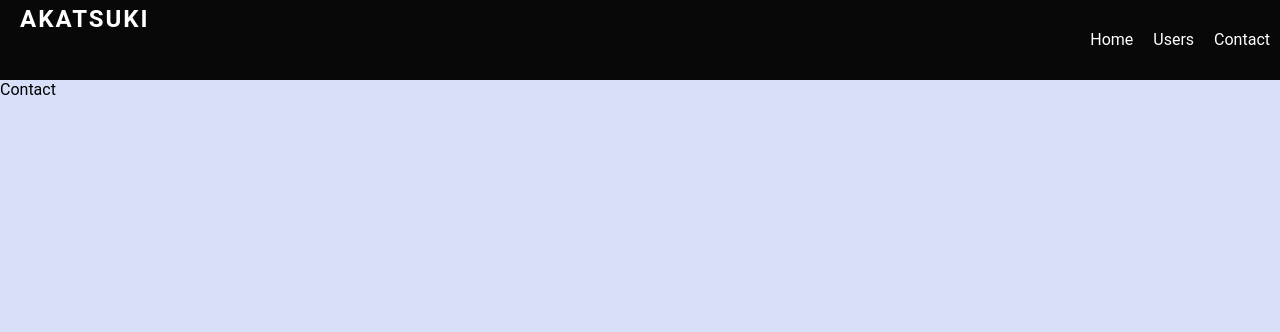
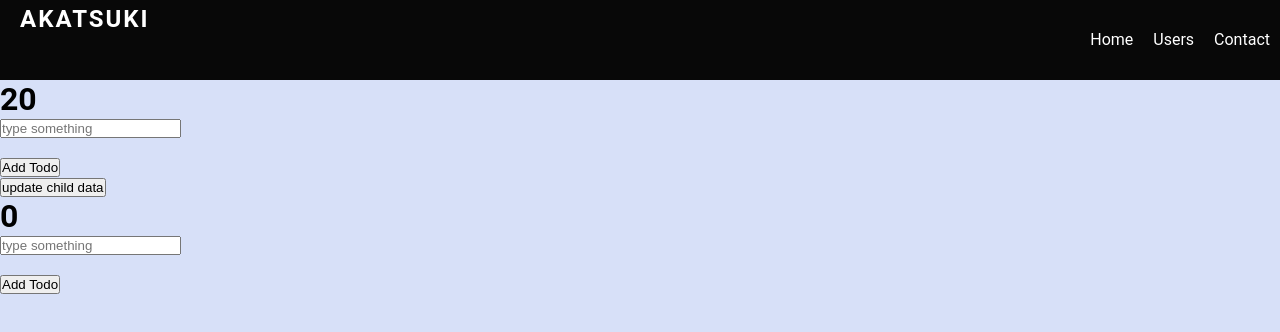
Before and after one commit to Piyushjar/angular, an Angular app: page /app-contact in a window 1280 px wide. Shown: the top 332 px of the page. Built offline with nearby package versions, Linux system fonts and the light colour scheme.

Commit message:
todo list and forms basics

```diff
--- a/src/app/app.component.html
+++ b/src/app/app.component.html
@@ -1,8 +1,10 @@
 <app-navbar> </app-navbar>
+
+<app-contact [item]="data"></app-contact>
+<button (click)="updateData()">update child data</button>
+<!-- <h1 [style.color]="color">Hello {{ title }}</h1>
+<button (click)="setValue()">change condition</button> -->
 <router-outlet></router-outlet>
-<!-- <h1>Hello {{ title }}</h1>
-<button (click)="setValue('abc')">change condition</button> -->
-
 <!-- nested loop -->
 <!-- <ul *ngFor="let user of userDetails">
   <li>{{ user.name }}</li>
--- a/src/app/app.component.ts
+++ b/src/app/app.component.ts
@@ -7,16 +7,18 @@ import { Component } from '@angular/core';
 })
 export class AppComponent {
   title = 'angular';
-  name="Piyush";
+  data=20;
   show=true;
-  color="refd";
+  color="green";
   getName(name:any){
     console.log(name);
   }
-  setValue(val:string){
-    this.title=val;
+  setValue(){
+    this.color=="blue" ? this.color="green": this.color="blue"
+ }
+  updateData(){
+    this.data=Math.floor(Math.random()*100)
   }
-
 
 }
 //interpolation
--- a/src/app/app.module.ts
+++ b/src/app/app.module.ts
@@ -15,7 +15,7 @@ import { ContactComponent } from './contact/contact.component';
     ContactComponent
   ],
   imports: [
-    BrowserModule,RouterModule,
+    BrowserModule,RouterModule,FormsModule,
     RouterModule.forRoot([
       {path: 'app-user-list', component: UserListComponent},
       {path: 'app-contact', component: ContactComponent},
--- a/src/app/contact/contact.component.html
+++ b/src/app/contact/contact.component.html
@@ -1 +1,30 @@
-<p>Contact</p>
+<!-- <form #basicform="ngForm" (ngSubmit)="getData(basicform.value)">
+  <input type="text" ngModel name="user" placeholder="enter user name" /> <br />
+  <input
+    type="text"
+    ngModel
+    name="email"
+    placeholder="enter user email"
+  /><br />
+  <input type="password" ngModel name="password" placeholder="enter password" />
+  <button>Save</button>
+</form>
+
+<ul>
+  <li>{{ userData.user }}</li>
+  <li>{{ userData.email }}</li>
+  <li>{{ userData.password }}</li>
+</ul> -->
+
+<!-- TODO LIST -->
+<h1>{{ item }}</h1>
+<input #todo type="text" name="todo" placeholder="type something" />
+<br />
+<br />
+
+<button (click)="addTodo(todo.value)">Add Todo</button>
+<br />
+
+<ul *ngFor="let todo of todos">
+  <li>{{ todo.name }}<button (click)="removeTodo(todo.id)">Remove</button></li>
+</ul>
--- a/src/app/contact/contact.component.ts
+++ b/src/app/contact/contact.component.ts
@@ -1,5 +1,5 @@
-import { Component, OnInit } from '@angular/core';
-
+import { Component, OnInit ,Input} from '@angular/core';
+import { NgForm } from '@angular/forms';
 @Component({
   selector: 'app-contact',
   templateUrl: './contact.component.html',
@@ -8,8 +8,22 @@ import { Component, OnInit } from '@angular/core';
 export class ContactComponent implements OnInit {
 
   constructor() { }
+@Input() item=0;
+  ngOnInit(): void {
+  }
+  // userData:any={};
+  // getData(data:NgForm){
+  //   console.log(data)
+  //   this.userData=data;
+  // }
+  todos:any[]=[];
+  addTodo(todo:string){
+    this.todos.push({id: this.todos.length, name:todo})
+    console.warn(this.todos);
 
-  ngOnInit(): void {
+  }
+  removeTodo(id:number){
+    this.todos=this.todos.filter(todo=>todo.id != id)
   }
 
 }
```
